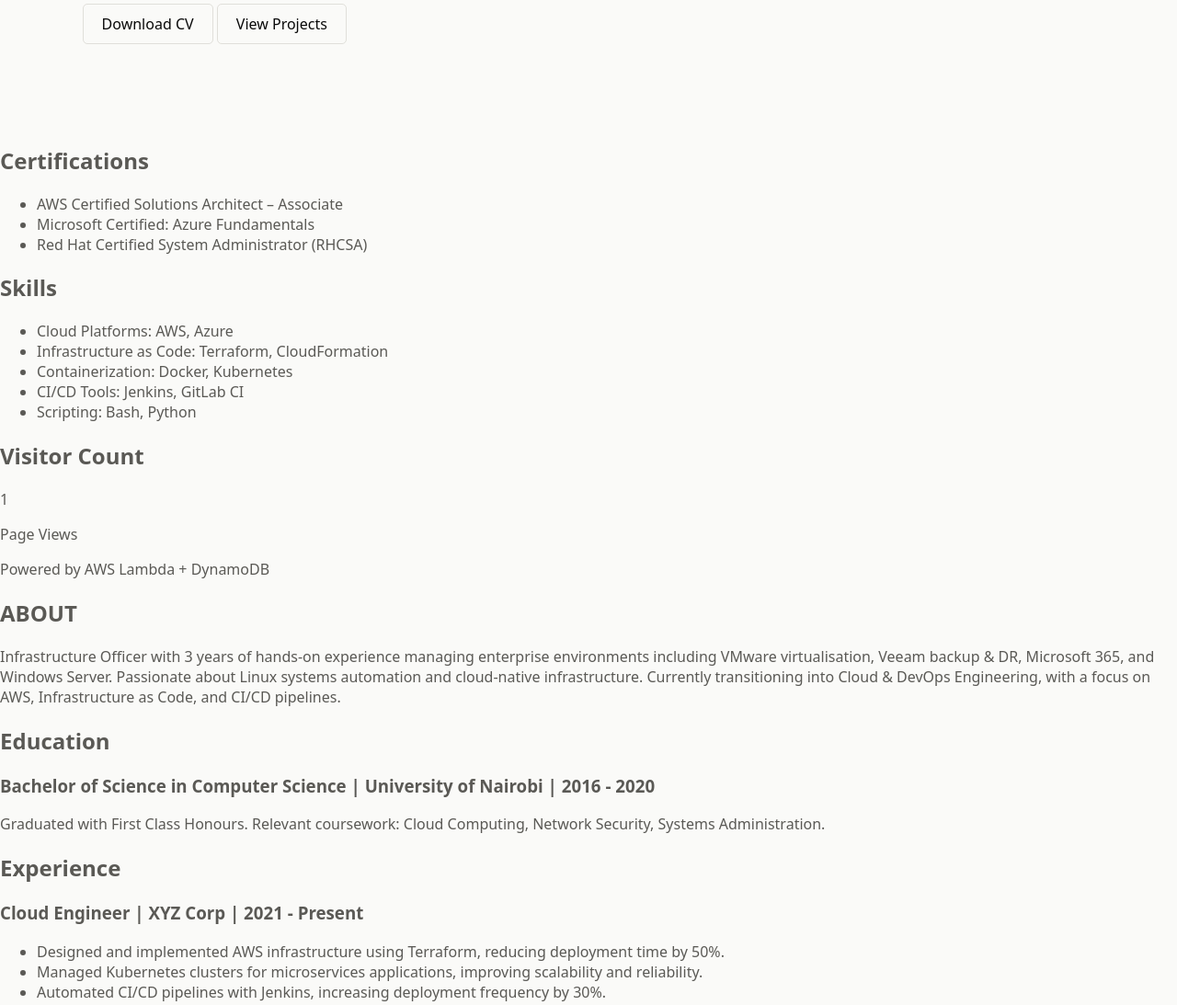
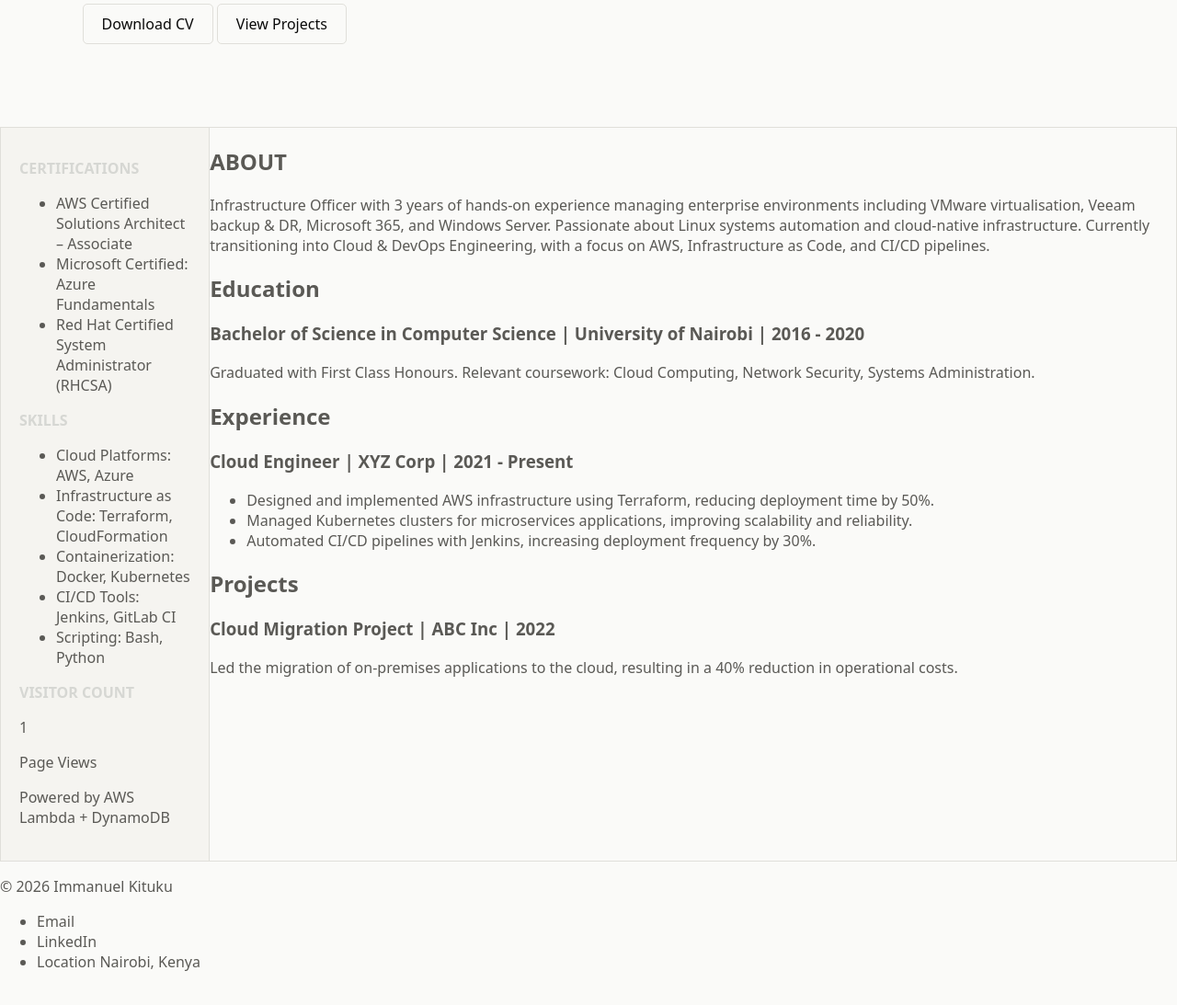
Before and after one commit to immanuelkituku/Cloud-Resume-Challenge, a website: page index.html in a window 1280 px wide. Shown: the part 600-1693 px from the top of the page at 92% size. Drawn offline with Linux system fonts and the light colour scheme.

Commit message:
CV Content Styling

```diff
--- a/index.html
+++ b/index.html
@@ -28,12 +28,12 @@
     </section>
 
     <!-- CV Information -->
-    <section>
+    <section id="cv-info">
         <!-- Certifications & Skills Section -->
-        <section>
+        <section id="sidebar">
             <!-- Certifications -->
             <section>
-                <h2>Certifications</h2>
+                <h2 class="sidebar-h2">Certifications</h2>
                 <ul>
                     <li>AWS Certified Solutions Architect – Associate</li>
                     <li>Microsoft Certified: Azure Fundamentals</li>
@@ -43,7 +43,7 @@
 
             <!-- Skills -->
             <section>
-                <h2>Skills</h2>
+                <h2 class="sidebar-h2">Skills</h2>
                 <ul>
                     <li>Cloud Platforms: AWS, Azure</li>
                     <li>Infrastructure as Code: Terraform, CloudFormation</li>
@@ -54,7 +54,7 @@
             </section>
             <!-- Visitor Counter -->
             <section>
-                <h2>Visitor Count</h2>
+                <h2 class="sidebar-h2">Visitor Count</h2>
                 <p id="visitor-count">0</p>
                 <p>Page Views</p>
                 <p>Powered by AWS Lambda + DynamoDB</p>
--- a/styles.scss
+++ b/styles.scss
@@ -5,6 +5,23 @@ $near-black: #0A0A0A;
 $border-gray: #E0DFDA;
 $body-color: #5A5955;
 $sidebar-bg: #F5F4F0;
+$sidebar-h2: #d6d7d3;
+
+// Utility Classes
+.btn {
+    display: inline-block;
+    margin-top: 20px;
+    padding: 10px 20px;
+    background-color: none;
+    color: $near-black;
+    text-decoration: none;
+    border: 1px solid $border-gray;
+    border-radius: 5px;
+}
+
+.btn:hover {
+    background-color: $sidebar-bg;
+}
 
 body {
     font-family: system-ui, sans-serif;
@@ -77,23 +94,41 @@ nav {
     }
 }
 
-.btn {
-    display: inline-block;
-    margin-top: 20px;
-    padding: 10px 20px;
-    background-color: none;
-    color: $near-black;
-    text-decoration: none;
-    border: 1px solid $border-gray;
-    border-radius: 5px;
+// Main Content Styles
+#cv-info {
+  margin: 0;
+  border: 1px solid $border-gray;
 }
 
-.btn:hover {
-    background-color: $sidebar-bg;
+// Sidebar Styles
+#sidebar {
+  background-color: $sidebar-bg;
+  padding: 20px;
+  border-right: 1px solid $border-gray;
+
+  .sidebar-h2 {
+    color: $sidebar-h2;
+    text-transform: uppercase;
+    font-size: small;
+  }
 }
+
 /* Applies only to screens wider than 1024px (Desktop) */
-@media (min-width: 1024px) {
+@media (min-width: 700px) {
   .summary-text {
     max-width: 60%;
   }
+
+  // Main Content Styles
+  #cv-info {
+    display: flex;
+    margin: 0;
+  }
+
+  // Sidebar Styles
+  #sidebar {
+    background-color: $sidebar-bg;
+    padding: 20px;
+    width: 40%;
+  }
 }
```
Also changed, not shown: styles.css, 1 other file.
